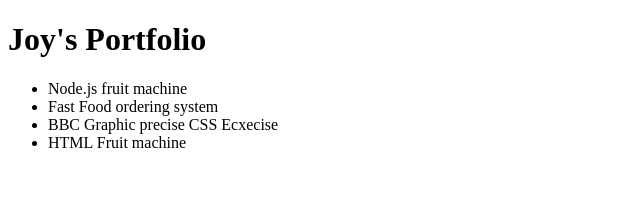
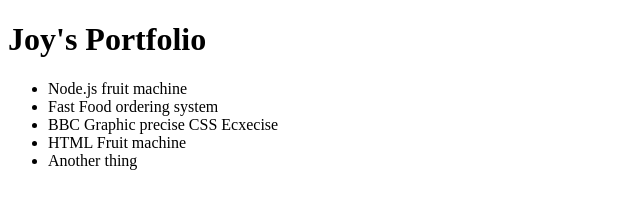
Before and after one commit to enjoy15/portfolio, a plain HTML site: page index.html in a window 1280 px wide. Shown: the whole page, without its empty margins (0-640 px from the left). Drawn offline with Linux system fonts and the light colour scheme.

Commit message:
Add another list

```diff
--- a/index.html
+++ b/index.html
@@ -13,6 +13,7 @@
         <li>Fast Food ordering system</li>
         <li>BBC Graphic precise CSS Ecxecise</li>
         <li>HTML Fruit machine</li>
+        <li>Another thing</li>
     </ul>
 </body>
 </html>
```
